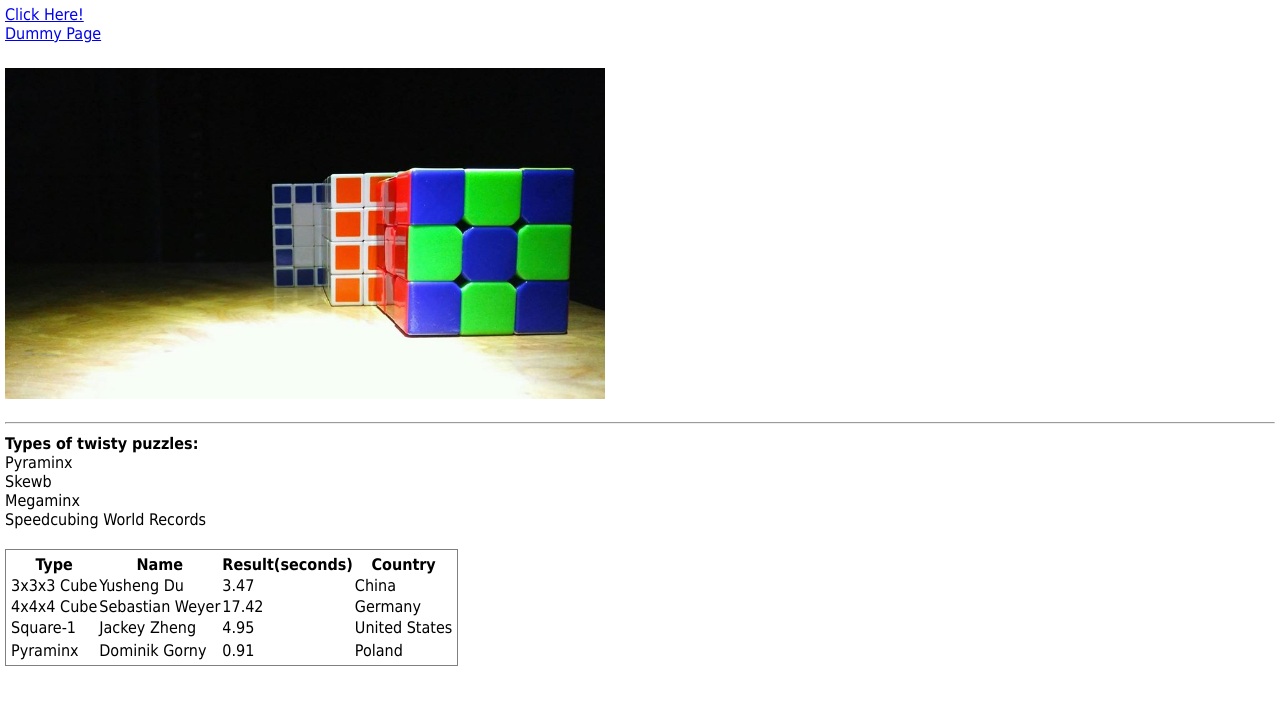
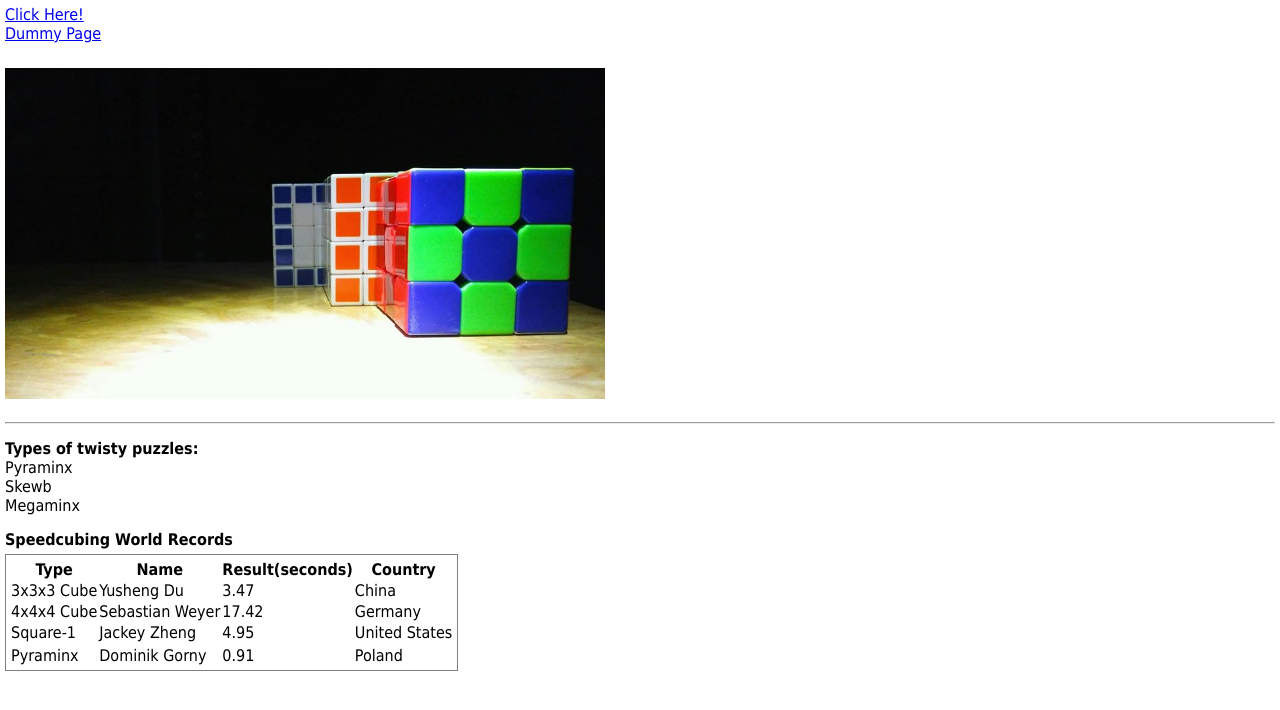
Before and after one commit to achyut-apk/SpeedCubing-gci, a plain HTML site: page index.html in a window 1280 px wide. Drawn offline with Linux system fonts and the light colour scheme.

Commit message:
Update index.html

```diff
--- a/index.html
+++ b/index.html
@@ -24,7 +24,7 @@
 		}
 
 		table{
-			margin-top: 20px;
+			margin-top: 5px;
 			border: 1px solid grey;
 			padding: 3px;
 		}
@@ -34,7 +34,7 @@
 		}
 
 		h4{
-			margin-top: 10px;
+			margin-top: 15px;
 		}
 	</style>
 </head>
@@ -50,7 +50,7 @@
 			<li>Skewb</li>
 			<li>Megaminx</li>
 		</ul>
-	Speedcubing World Records<br>
+	<h4>Speedcubing World Records</h4>
 	<table>
 		<tr>
 			<th>Type</th><th>Name</th><th>Result(seconds)</th><th>Country</th>
```
